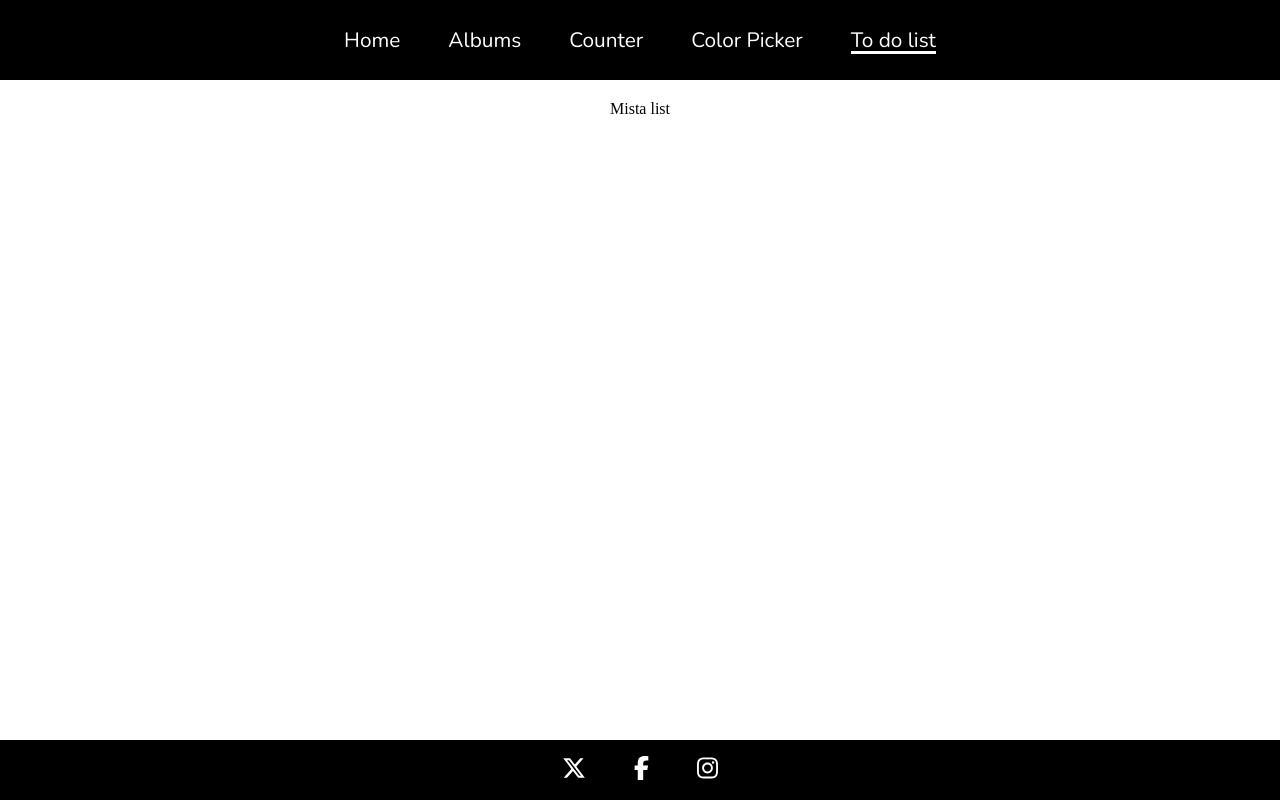
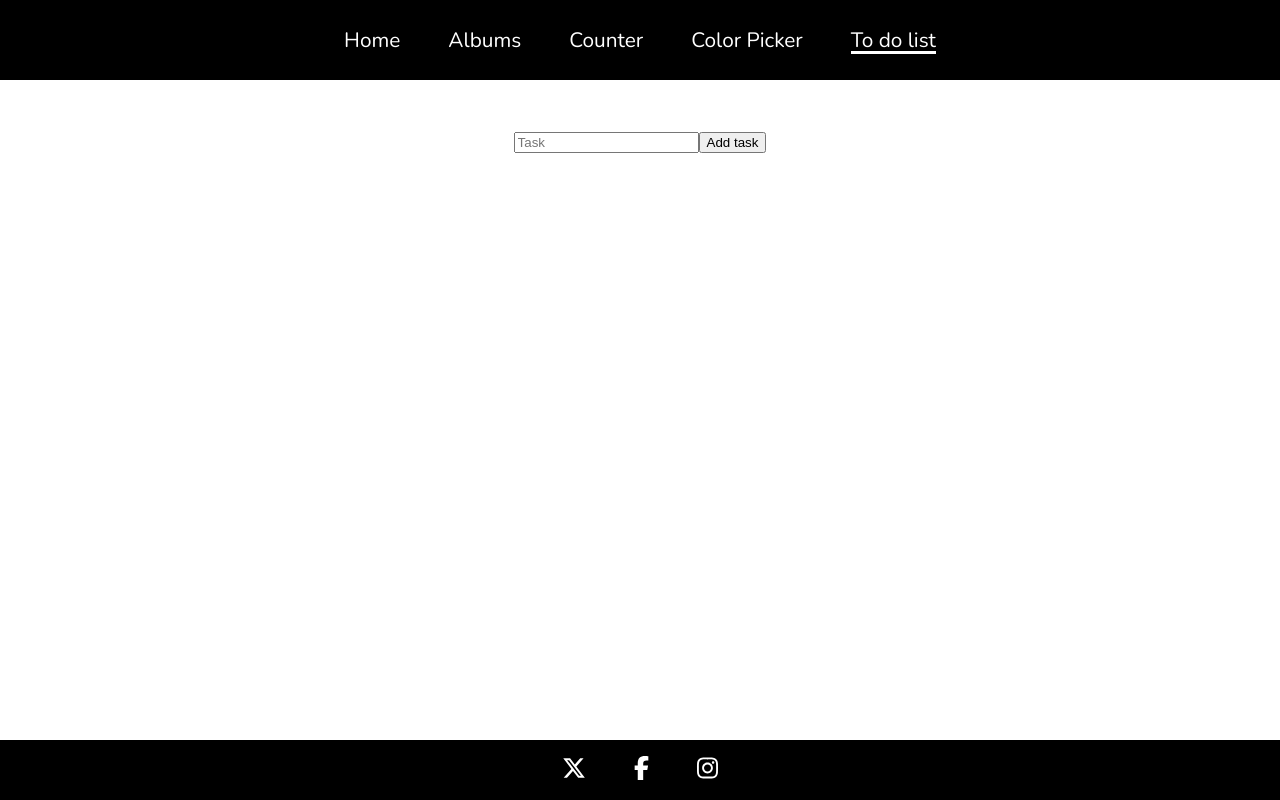
Before and after one commit to reevcrona/React-assignment, a React (Vite) app: page /to-do-list in a window 1280 px wide. Built offline with nearby package versions, Linux system fonts and the light colour scheme.

Commit message:
added logic so user can add items to their list and it renders on the screen

```diff
--- a/src/Pages/ToDoList.jsx
+++ b/src/Pages/ToDoList.jsx
@@ -1,9 +1,38 @@
+import { useState } from "react";
+
+function ToDoList(){
+
+    const [toDoList,setToDoList] = useState([]);
+    const [taskValue,setTaskValue] =  useState("");
 
 
-function ToDoList(){
+    const handleInputValue = (e) => {
+        setTaskValue(e.target.value)
+    }
+
+    const addTask = () => {
+        if(taskValue){
+            setToDoList((prevState) => [...prevState,taskValue]);
+            setTaskValue("");
+        }
+    }
+
+    const renderList = () => {
+      return toDoList.map((task,index) => <li key={index}>{task}</li>)
+    }
+
+
+    console.log(toDoList)
+
+
     return(
-        <div>
-            Mista list
+        <div className="to-do-main-container">
+            <ul>
+                {renderList()}
+            </ul>
+
+            <input onChange={handleInputValue} value={taskValue} placeholder="Task"></input>
+            <button onClick={addTask}>Add task</button>
         </div>
     )
 }
```
